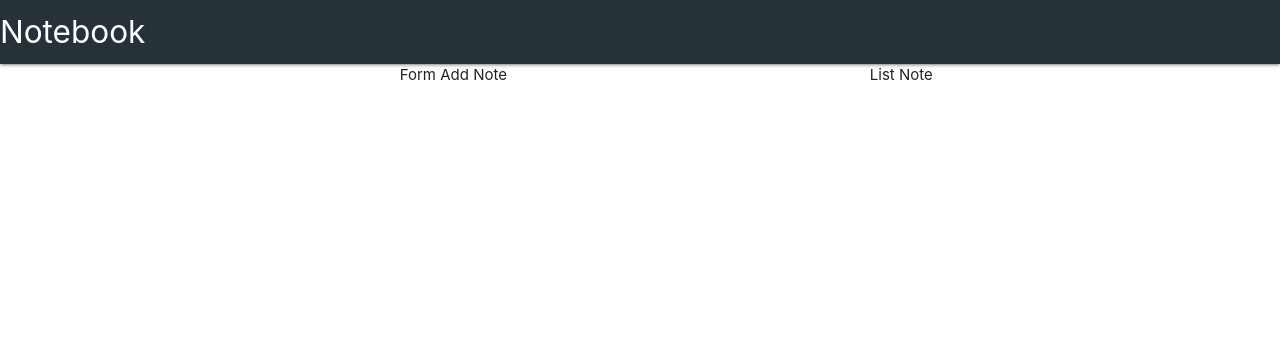
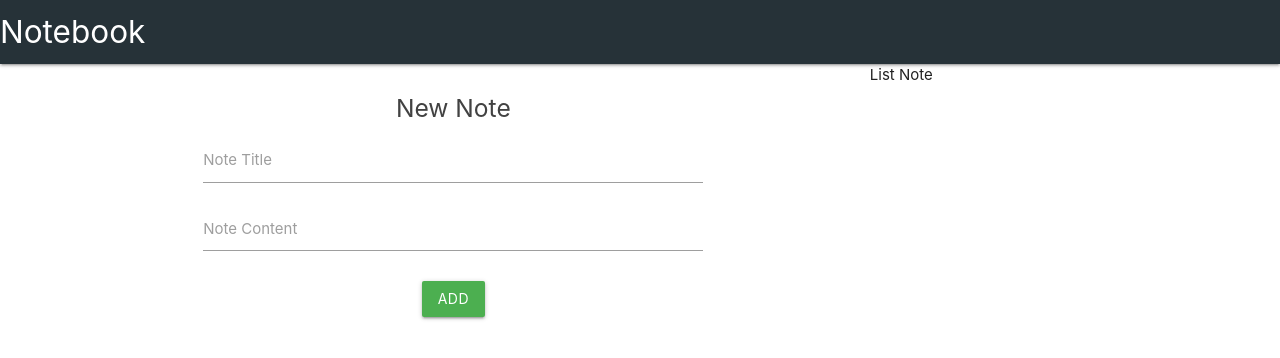
Before and after one commit to Kulnois/notebook-react, a React (Create React App) app: page / in a window 1280 px wide. Shown: the top 358 px of the page. Built offline with nearby package versions, Linux system fonts and the light colour scheme.

Commit message:
Add Note Form added

```diff
--- /dev/null
+++ b/src/components/add-note/add-note.component.jsx
@@ -0,0 +1,24 @@
+import React from 'react'
+
+const AddNote = () => {
+    return (
+        <div>
+            <div className="section">
+                <form action="#" className="white">
+                    <h5 className="grey-text text-darken-3">New Note</h5>
+                    <div className="input-field">
+                        <input id="note_title" type="text" className="validate"/>
+                        <label htmlFor="note_title" className="active">Note Title</label>
+                    </div>
+                    <div className="input-field">
+                        <textarea id="note_content" rows="4" className="materialize-textarea"></textarea>
+                        <label htmlFor="note_content">Note Content</label>
+                    </div>
+                    <button className="btn green">Add</button>
+                </form>
+            </div>
+        </div>
+    )
+}
+
+export default AddNote
--- a/src/pages/home/home.component.jsx
+++ b/src/pages/home/home.component.jsx
@@ -1,11 +1,13 @@
 import React from 'react'
+
+import AddNote from '../../components/add-note/add-note.component'
 
 function HomePage() {
     return (
         <div className="container">
             <div className="row center-align">
                 <div className="col m7">
-                    Form Add Note
+                    <AddNote />
                 </div>
                 <div className="col m5">
                     List Note
```
